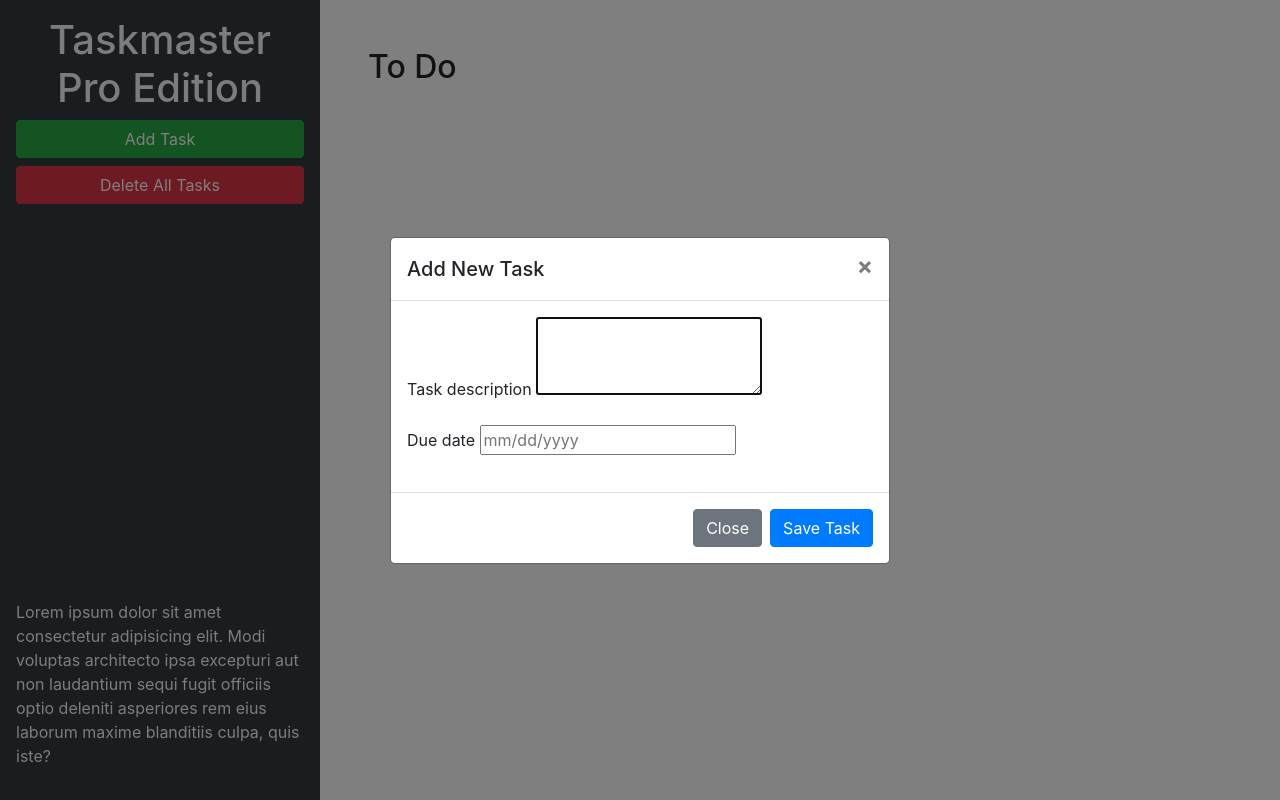
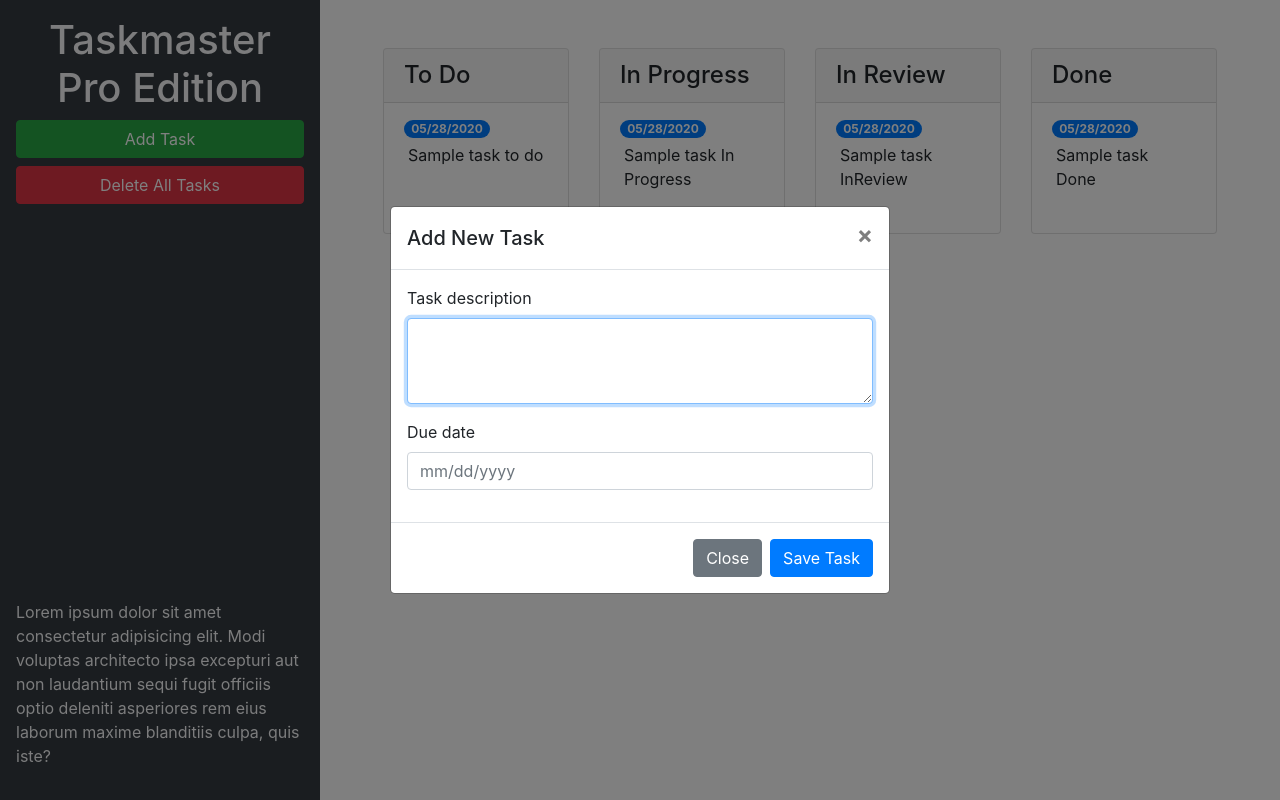
Before and after one commit to HazShk/taskmaster-pro, a plain HTML site: page index.html in a window 1280 px wide. Both pictures are taken after a click on the button "Add Task". Drawn offline with nearby package versions, Linux system fonts and the light colour scheme.

Commit message:
Completed BootStrap Grid Layout and BootStrap Card Components

```diff
--- a/index.html
+++ b/index.html
@@ -1,44 +1,122 @@
 <!DOCTYPE html>
 <html lang="en">
-
   <head>
-  <meta charset="UTF-8">
-  <meta name="viewport" content="width=device-width, initial-scale=1.0">
-  <meta http-equiv="X-UA-Compatible" content="ie=edge">
-  <link rel="stylesheet" href="https://cdnjs.cloudflare.com/ajax/libs/twitter-bootstrap/4.3.1/css/bootstrap.min.css">
+    <meta charset="UTF-8" />
+    <meta name="viewport" content="width=device-width, initial-scale=1.0" />
+    <meta http-equiv="X-UA-Compatible" content="ie=edge" />
+    <link
+      rel="stylesheet"
+      href="https://cdnjs.cloudflare.com/ajax/libs/twitter-bootstrap/4.3.1/css/bootstrap.min.css"
+    />
     <link rel="stylesheet" href="./assets/css/style.css" />
     <title>Taskmaster Pro</title>
   </head>
 
   <body>
-
     <div class="row min-vh-100 no-gutters">
-    <header class="col-12 col-lg-3 bg-dark text-light d-flex flex-column p-4 p-lg-3">
+      <header
+        class="col-12 col-lg-3 bg-dark text-light d-flex flex-column p-4 p-lg-3"
+      >
         <h1 class="text-center">Taskmaster Pro Edition</h1>
-      <button id="create-task" class="btn btn-block btn-success" data-toggle="modal" data-target="#task-form-modal">Add
-        Task</button>
-      <button id="remove-tasks" class="btn btn-block btn-danger">Delete All Tasks</button>
-      <p class="mt-auto">Lorem ipsum dolor sit amet consectetur adipisicing elit. Modi voluptas architecto ipsa
-        excepturi aut non
-        laudantium sequi fugit officiis optio deleniti asperiores rem eius laborum maxime blanditiis culpa, quis iste?
+        <button
+          id="create-task"
+          class="btn btn-block btn-success"
+          data-toggle="modal"
+          data-target="#task-form-modal"
+        >
+          Add Task
+        </button>
+        <button id="remove-tasks" class="btn btn-block btn-danger">
+          Delete All Tasks
+        </button>
+        <p class="mt-auto">
+          Lorem ipsum dolor sit amet consectetur adipisicing elit. Modi voluptas
+          architecto ipsa excepturi aut non laudantium sequi fugit officiis
+          optio deleniti asperiores rem eius laborum maxime blanditiis culpa,
+          quis iste?
         </p>
       </header>
+
       <main class="col-12 col-lg-9">
-      <div class="m-5">
-        <h2>To Do</h2>
-        <ul id="list-toDo" class="list-group"> </ul>
+        <div class="m-5 row justify-content-around">
+          <!-- todo start -->
+          <div class="col-12 col-md-6 col-xl-3 mb-3">
+            <div class="card">
+              <h4 class="card-header">To Do</h4>
+              <ul id="list-toDo" class="list-group list-group-flush">
+                <li class="list-group-item">
+                  <span class="badge badge-primary badge-pill">05/28/2020</span>
+                  <p class="m-1">Sample task to do</p>
+                </li>
+              </ul>
+            </div>
+          </div>
+          <!-- todo end -->
+
+          <!-- in progress start -->
+          <div class="col-12 col-md-6 col-xl-3 mb-3">
+            <div class="card">
+              <h4 class="card-header">In Progress</h4>
+              <ul id="list-inProgress" class="list-group list-group-flush">
+                <li class="list-group-item">
+                  <span class="badge badge-primary badge-pill">05/28/2020</span>
+                  <p class="m-1">Sample task In Progress</p>
+                </li>
+              </ul>
+            </div>
+          </div>
+          <!-- in progress end -->
+
+          <!-- in review start -->
+          <div class="col-12 col-md-6 col-xl-3 mb-3">
+            <div class="card">
+              <h4 class="card-header">In Review</h4>
+              <ul id="list-inReview" class="list-group list-group-flush">
+                <li class="list-group-item">
+                  <span class="badge badge-primary badge-pill">05/28/2020</span>
+                  <p class="m-1">Sample task InReview</p>
+                </li>
+              </ul>
+            </div>
+          </div>
+          <!-- in review end -->
+
+          <!-- done start -->
+          <div class="col-12 col-md-6 col-xl-3 mb-3">
+            <div class="card">
+              <h4 class="card-header">Done</h4>
+              <ul id="list-done" class="list-group list-group-flush">
+                <li class="list-group-item">
+                  <span class="badge badge-primary badge-pill">05/28/2020</span>
+                  <p class="m-1">Sample task Done</p>
+                </li>
+              </ul>
+            </div>
+          </div>
+          <!-- done end -->
         </div>
       </main>
     </div>
 
     <!-- Modal -->
-  <div class="modal fade" id="task-form-modal" tabindex="-1" role="dialog" aria-labelledby="task-form-modal"
-    aria-hidden="true">
+    <div
+      class="modal fade"
+      id="task-form-modal"
+      tabindex="-1"
+      role="dialog"
+      aria-labelledby="task-form-modal"
+      aria-hidden="true"
+    >
       <div class="modal-dialog modal-dialog-centered" role="document">
         <div class="modal-content">
           <div class="modal-header">
             <h5 class="modal-title" id="task-form-modal">Add New Task</h5>
-          <button type="button" class="close" data-dismiss="modal" aria-label="Close">
+            <button
+              type="button"
+              class="close"
+              data-dismiss="modal"
+              aria-label="Close"
+            >
               <span aria-hidden="true">&times;</span>
             </button>
           </div>
@@ -46,16 +124,32 @@
             <form>
               <div class="form-group">
                 <label for="modalTaskDescription">Task description</label>
-              <textarea id="modalTaskDescription" rows="3"></textarea>
+                <textarea
+                  id="modalTaskDescription"
+                  rows="3"
+                  class="form-control"
+                ></textarea>
               </div>
               <div class="form-group">
                 <label for="modalDueDate">Due date</label>
-              <input type="text" id="modalDueDate" placeholder="mm/dd/yyyy" autocomplete="off" />
+                <input
+                  type="text"
+                  class="form-control"
+                  id="modalDueDate"
+                  placeholder="mm/dd/yyyy"
+                  autocomplete="off"
+                />
               </div>
             </form>
           </div>
           <div class="modal-footer">
-          <button type="button" class="btn btn-secondary" data-dismiss="modal">Close</button>
+            <button
+              type="button"
+              class="btn btn-secondary"
+              data-dismiss="modal"
+            >
+              Close
+            </button>
             <button type="button" class="btn btn-primary">Save Task</button>
           </div>
         </div>
@@ -67,5 +161,4 @@
     <script src="https://cdnjs.cloudflare.com/ajax/libs/twitter-bootstrap/4.3.1/js/bootstrap.min.js"></script>
     <script src="./assets/js/script.js"></script>
   </body>
-
 </html>
```
Lines whose indentation alone changed are shown as unchanged.
